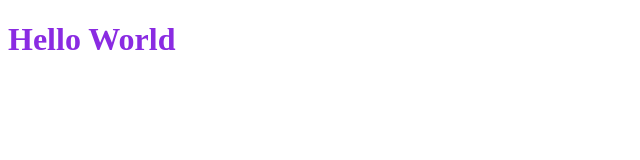
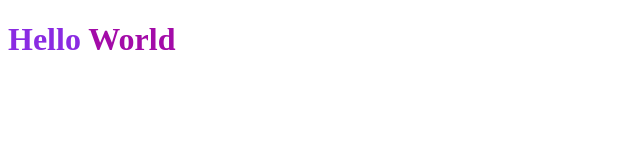
Before and after one commit to RenanArantes/ignews, a Next.js app: page / in a window 1280 px wide. Shown: the top 160 px of the page, without its empty margins (0-640 px from the left). Built offline with nearby package versions, Linux system fonts and the light colour scheme.

Commit message:
Estilizacao com SASS
O SASS permite a estilizacao em cascata

```diff
--- a/package.json
+++ b/package.json
@@ -10,7 +10,8 @@
   "dependencies": {
     "next": "12.0.7",
     "react": "17.0.2",
-    "react-dom": "17.0.2"
+    "react-dom": "17.0.2",
+    "sass": "^1.45.0"
   },
   "devDependencies": {
     "@types/node": "^17.0.1",
--- a/src/pages/index.tsx
+++ b/src/pages/index.tsx
@@ -1,9 +1,9 @@
-import style from '../styles/home.module.css'
+import style from '../styles/home.module.scss'
 
 export default function Home() {
   return (
     <h1 className={style.title}>
-      Hello World
+      Hello <span>World</span>
     </h1>
   )
 }
--- a/src/styles/home.module.css
+++ /dev/null
@@ -1,3 +0,0 @@
-.title {
-    color: blueviolet;
-}
--- /dev/null
+++ b/src/styles/home.module.scss
@@ -0,0 +1,7 @@
+.title {
+    color: blueviolet;
+
+    span {
+        color: rgb(163, 11, 168);
+    }
+}
```
